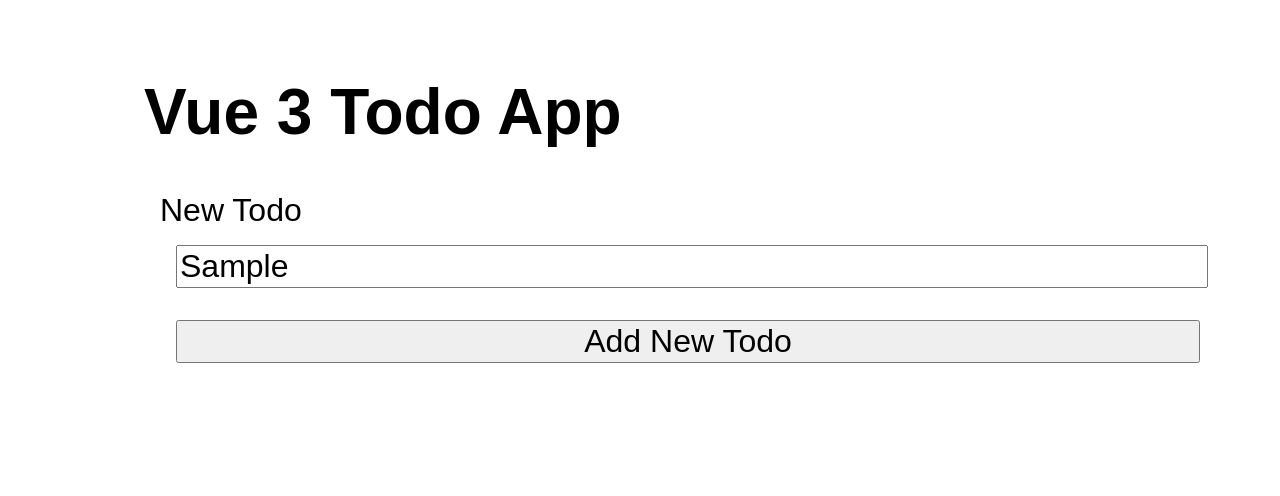
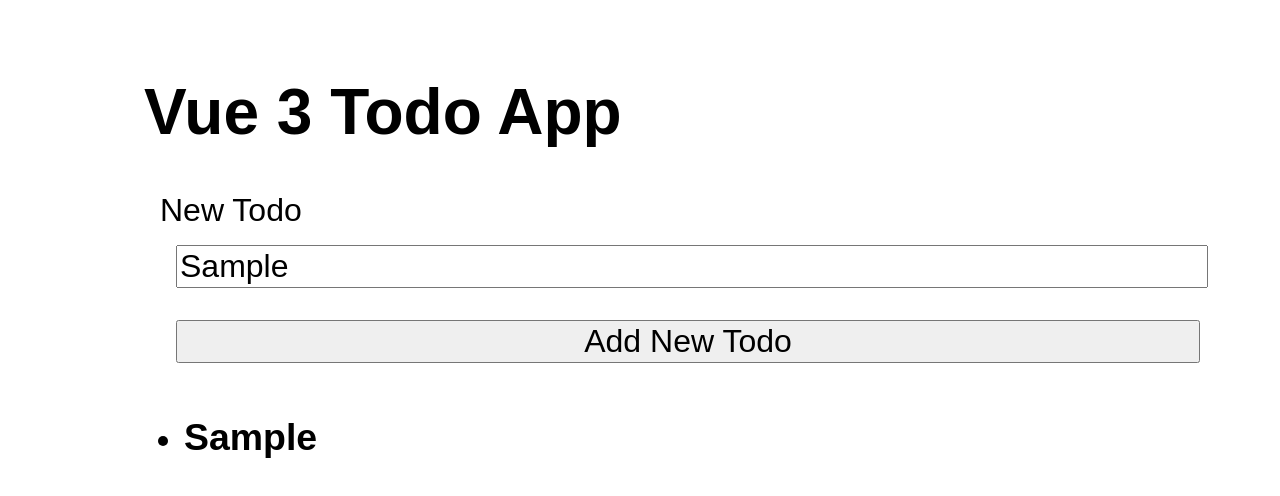
Before and after one commit to johnnguyencodes/todo-list, a Vue app: page / in a window 1280 px wide. Both pictures are taken after typing "Sample" into the empty fields and a click on the button "Add New Todo". Shown: the top 496 px of the page. Built offline with nearby package versions, Linux system fonts and the light colour scheme.

Commit message:
adding newTodo as an li on the page with v-for

```diff
--- a/src/App.vue
+++ b/src/App.vue
@@ -5,9 +5,11 @@
     <input v-model="newTodo" @keyup.enter="onEnter" name="newTodo" type="text">
     <button @click.prevent="addNewTodo">Add New Todo</button>
   </div>
-  <div v-for="todo in todos">
-
-  </div>
+  <ul>
+    <li v-for="todo in todos" :key="todo.id">
+      <h3>{{ todo.content }} </h3>
+    </li>
+  </ul>
 </template>
 
 <script>
@@ -21,6 +23,7 @@
 
     const addNewTodo = () => {
       todos.value.push({
+        id: Date.now(),
         done: false,
         content: newTodo.value,
       });
```
